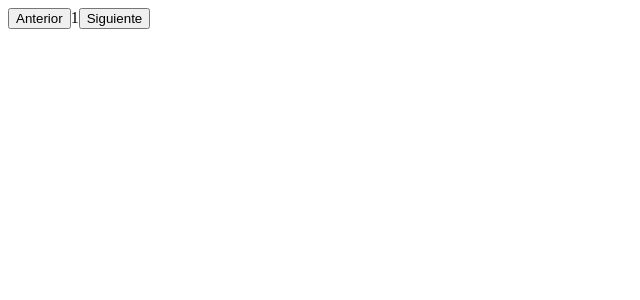
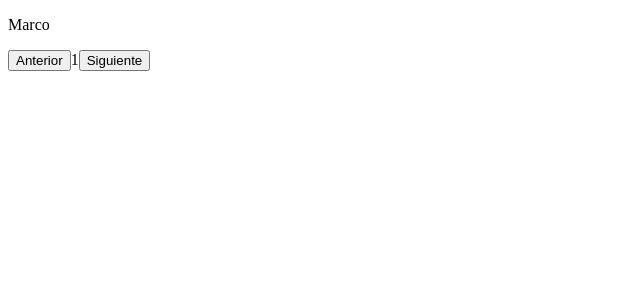
Before and after one commit to MarcoRosselDev/pokemon-API, a React (Vite) app: page / in a window 1280 px wide. Shown: the top 300 px of the page, without its empty margins (0-640 px from the left). Built offline with nearby package versions, Linux system fonts and the light colour scheme.

Commit message:
card component

```diff
--- a/src/App.jsx
+++ b/src/App.jsx
@@ -1,11 +1,13 @@
 import React, { useState } from "react";
 import { Button } from "./components/Button";
+import { Card } from "./components/Card";
 
 const App = () => {
   const [pokemonId, setPokemonId] = useState(1);
 
   return (
     <div>
+      <Card />
       <Button
         text="Anterior"
         clicked={() => {
--- /dev/null
+++ b/src/components/Card.jsx
@@ -0,0 +1,9 @@
+const Card = () => {
+  return (
+    <div>
+      <p>Marco</p>
+    </div>
+  );
+};
+
+export { Card };
```
